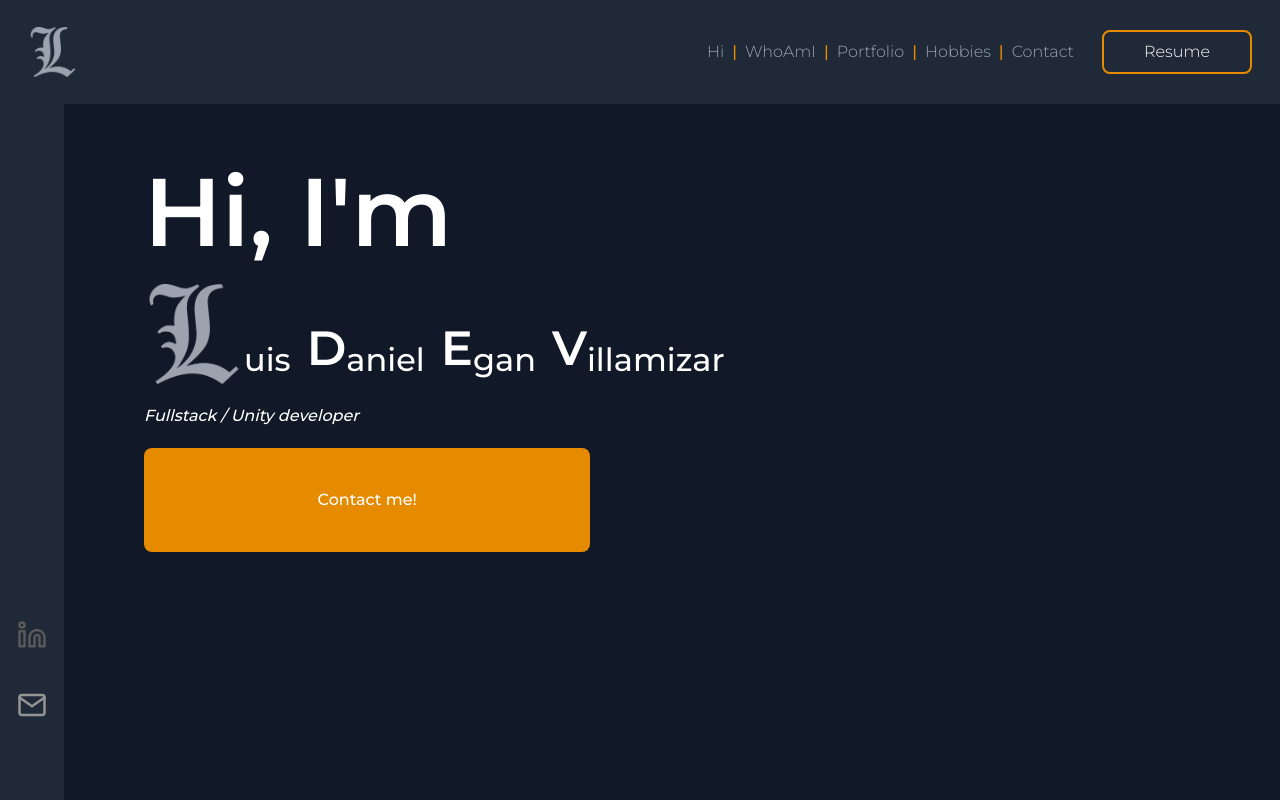
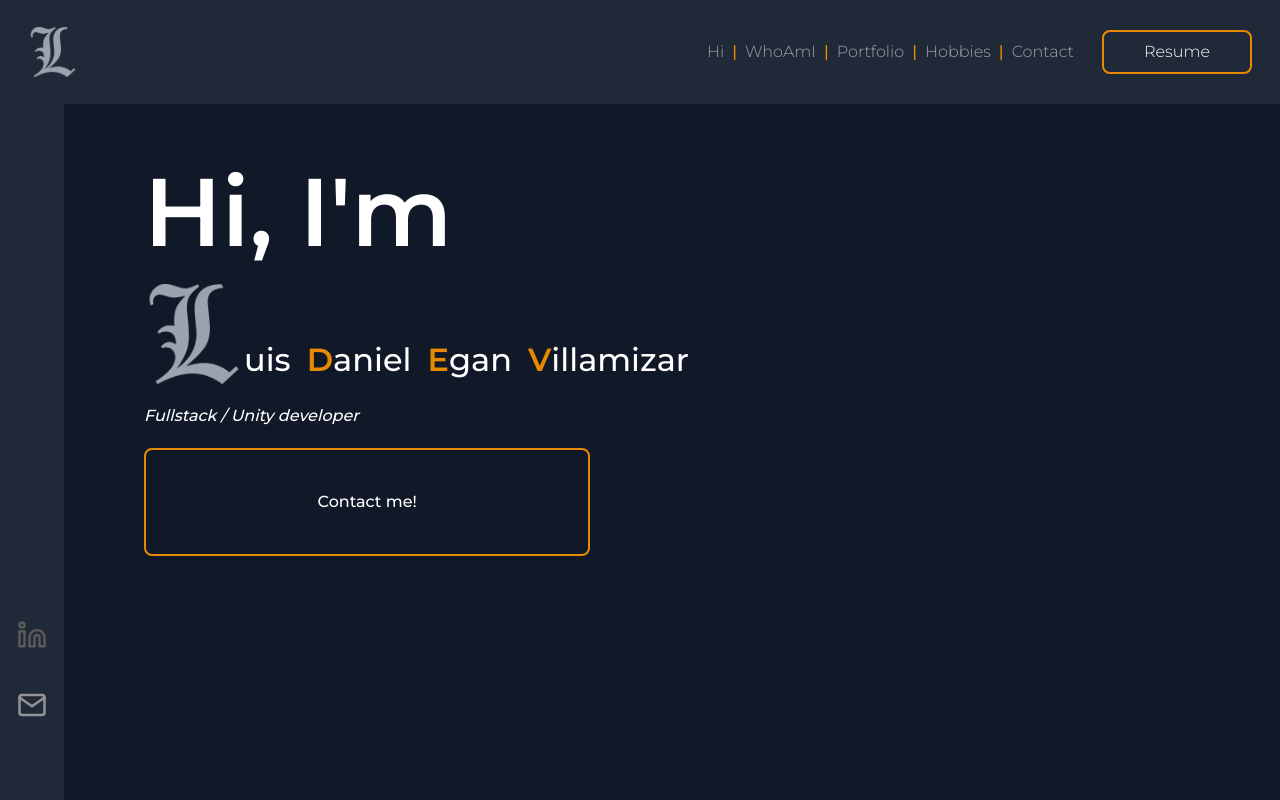
Before and after one commit to LuisEgan/ldev3d, a Next.js app: page /me in a window 1280 px wide. Shown: the top 800 px of the page. Built offline with nearby package versions, Linux system fonts and the light colour scheme.

Commit message:
change Hi title style

```diff
--- a/src/components/_Pages/Me/Hi.tsx
+++ b/src/components/_Pages/Me/Hi.tsx
@@ -29,17 +29,17 @@ const Hi = () => {
           </div>
 
           <div className="flex items-end">
-            <div className="font-bold text-[3rem] md:ml-4">D</div>
+            <div className="font-bold text-main-500 md:ml-4">D</div>
             <Typewrite delay={500} typingSpeed={5} textLine="aniel" />
           </div>
 
           <div className="flex items-end">
-            <span className="font-bold text-[3rem] md:ml-4">E</span>
+            <span className="font-bold text-main-500 md:ml-4">E</span>
             <Typewrite delay={800} typingSpeed={5} textLine="gan" />
           </div>
 
           <div className="flex items-end">
-            <span className="font-bold text-[3rem] md:ml-4">V</span>
+            <span className="font-bold text-main-500 md:ml-4">V</span>
             <Typewrite
               delay={1000}
               typingSpeed={5}
@@ -54,7 +54,7 @@ const Hi = () => {
         <div className="my-5 fade-in">
           <i>Fullstack / Unity developer</i>
 
-          <Button className="w-full my-5 py-0 px-0 md:w-2/5">
+          <Button className="w-full my-5 py-0 px-0 md:w-2/5" variant="ghost">
             <ScrollLink
               scrollToId={SECTIONS_IDS.Contact}
               title={"Contact me!"}
```
